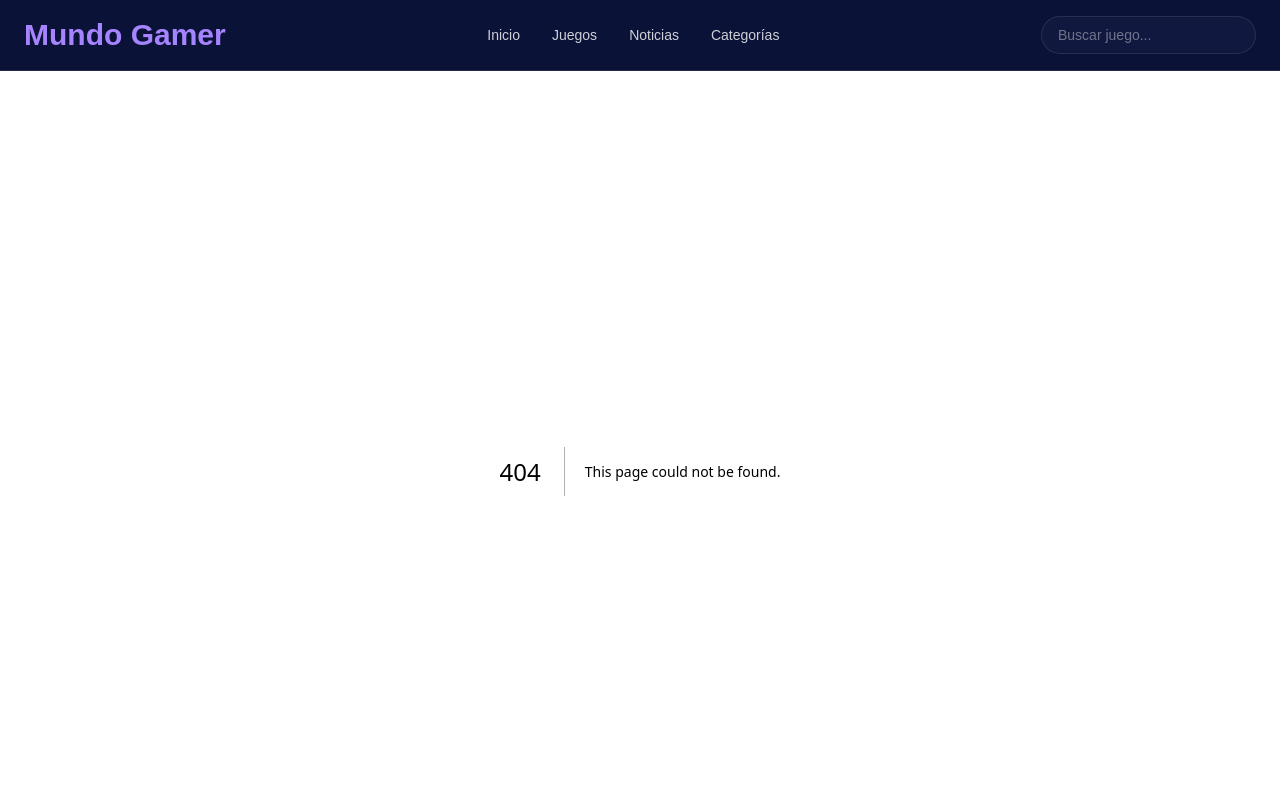
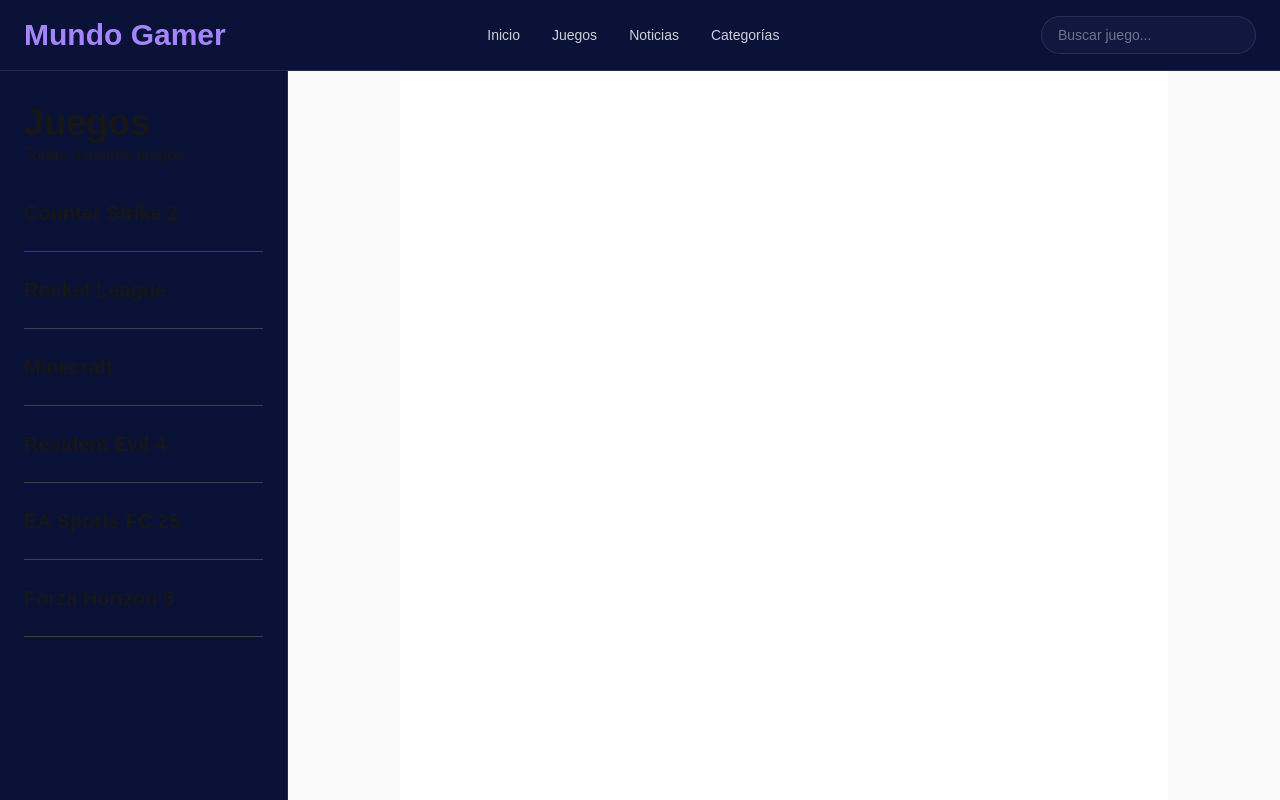
Before and after one commit to sebasMaldonado10/grupal_1_next, a Next.js app: page /juegos/1 in a window 1280 px wide. Before the commit this address had no page. Shown: the top 800 px of the page. Built offline with nearby package versions, Linux system fonts and the light colour scheme.

Commit message:
Cree ruta dinamica y un layout personalizado para juegos

```diff
--- /dev/null
+++ b/src/app/juegos/[id]/page.jsx
@@ -0,0 +1,64 @@
+import Link from 'next/link'
+import React from 'react'
+
+export default async function page({ params }) {
+
+    const { id } = await params
+
+    // funcion buscar juegos (localhost:3000/juegos/{id}) => me trae un objeto juego {id: 1, title: "CS2", ...}
+    const juegosDestacados = [
+    {
+        id: 1,
+        titulo: "Counter Strike 2",
+        imagen: "/images/counter.jpg",
+        categoria: "Shooter",
+    },
+    {
+        id: 2,
+        titulo: "Rocket League",
+        imagen: "/images/rocket.jpg",
+        categoria: "Deportes",
+    },
+    {
+        id: 3,
+        titulo: "Minecraft",
+        imagen: "/images/minecraft.jpg",
+        categoria: "aventura",
+    },
+    {
+        id: 4,
+        titulo: "Resident Evil 4",
+        imagen: "/images/re4.jpg",
+        categoria: "Terror",
+    },
+    {
+        id: 5,
+        titulo: "EA Sports FC 25",
+        imagen: "/images/fc25.jpg",
+        categoria: "Deportes",
+    },
+    {
+        id: 6,
+        titulo: "Forza Horizon 5",
+        imagen: "/images/forza.jpg",
+        categoria: "Carreras",
+    },
+    ];
+
+    return (
+        <div className="flex flex-col flex-1 items-center justify-center bg-zinc-50 font-sans dark:bg-black">
+        <main className="flex flex-1 w-full max-w-3xl flex-col items-center justify-between py-32 px-16 bg-white dark:bg-black sm:items-start">
+            <div className="flex flex-col items-center gap-6 text-center sm:items-start sm:text-left">
+                <h1 className="max-w-xs text-3xl font-semibold leading-10 tracking-tight text-black dark:text-zinc-50">
+                {juegosDestacados.titulo}
+                </h1>
+            </div>
+            <div>
+                <p className='text-justify'>
+                    {juegosDestacados.categoria}
+                </p>
+            </div>
+        </main>
+    </div>
+    )
+}
--- /dev/null
+++ b/src/app/juegos/layout.jsx
@@ -0,0 +1,63 @@
+import Link from "next/link"
+
+export default function JuegosLayout ({ children }) {
+    const juegosDestacados = [
+    {
+        id: 1,
+        titulo: "Counter Strike 2",
+        imagen: "/images/counter.jpg",
+        categoria: "Shooter",
+    },
+    {
+        id: 2,
+        titulo: "Rocket League",
+        imagen: "/images/rocket.jpg",
+        categoria: "Deportes",
+    },
+    {
+        id: 3,
+        titulo: "Minecraft",
+        imagen: "/images/minecraft.jpg",
+        categoria: "aventura",
+    },
+    {
+        id: 4,
+        titulo: "Resident Evil 4",
+        imagen: "/images/re4.jpg",
+        categoria: "Terror",
+    },
+    {
+        id: 5,
+        titulo: "EA Sports FC 25",
+        imagen: "/images/fc25.jpg",
+        categoria: "Deportes",
+    },
+    {
+        id: 6,
+        titulo: "Forza Horizon 5",
+        imagen: "/images/forza.jpg",
+        categoria: "Carreras",
+    },
+    ];
+
+    return (
+    <div className="flex min-h-screen bg-[#0b1238]">
+        <aside className="w-72 py-8 px-6 border-r border-white/10">
+            <div>
+                <h1 className="text-4xl font-bold">Juegos</h1>
+                <p>Todas nuestros juegos:</p>
+            </div>
+
+            <div className="space-y-6 mt-8">
+                {juegosDestacados.map((juego, index) => (
+                    <div className="border-b pb-6 border-zinc-700" key={index}>
+                        <h3 className="text-xl font-semibold">{juego.titulo}</h3>
+
+                    </div>
+                ))}
+            </div>
+        </aside>
+        {children}
+    </div>
+    )
+}
```
